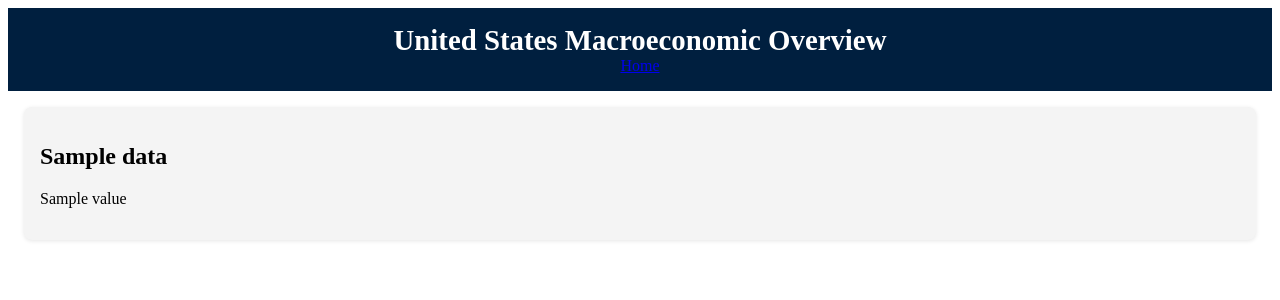
After one commit to jsanford-dev/econ_dashboard, a Flask app: template frontend/templates/us_overview.html in a window 1280 px wide. The commit adds this page. Shown: the top 300 px of the page. Run offline with Flask 3, Linux system fonts and the light colour scheme; the template is opened without the code that fills it: most values are stand-ins (such as "Sample title", 1, 10 or a date in 2020).

Commit message:
Add US overview page

```diff
--- a/backend/app/routes/data.py
+++ b/backend/app/routes/data.py
@@ -8,10 +8,10 @@ data_bp = Blueprint('data', __name__)
 def index():
     return render_template('index.html')
 
-@data_bp.route('/api/data/united-states/overview')
-def us_overview_data():
+@data_bp.route('/united-states/overview')
+def united_states_overview():
     data = fetch_us_overview_data()
-    return jsonify(data)
+    return render_template('us_overview.html', data=data)
 
 @data_bp.route('/api/data/united-states/<topic>')
 def us_topic_data(topic):
--- a/backend/app/services/fred_client.py
+++ b/backend/app/services/fred_client.py
@@ -11,7 +11,7 @@ fred = Fred(api_key=FRED_API_KEY)
 def fetch_us_overview_data():
     series_ids = {
         "Real GDP": "A191RL1Q225SBEA",
-        "Inflation (CPI YoY%)": "CPIAUCNS",
+        "Inflation (CPI YoY%)": "FPCPITOTLZGUSA",
         "Unemployment Rate (%)": "UNRATE",
         "10Y Treasury Yield (%)": "GS10",
         "Fed Funds Rate (%)": "FEDFUNDS"
--- a/frontend/static/css/style.css
+++ b/frontend/static/css/style.css
@@ -103,3 +103,19 @@ header h1 {
     font-size: 0.8rem;
     color: #555;
 }
+
+
+/* ========== US Overview ========== */
+.dashboard-container {
+    display: grid;
+    grid-template-columns: repeat(auto-fit, minmax(250px, 1fr));
+    gap: 1rem;
+    padding: 1rem;
+}
+
+.data-card {
+    background: #f4f4f4;
+    border-radius: 8px;
+    padding: 1rem;
+    box-shadow: 0 1px 4px rgba(0, 0, 0, 0.1);
+}
--- a/frontend/templates/index.html
+++ b/frontend/templates/index.html
@@ -21,9 +21,9 @@
             <button class="nav-button dropdown-toggle">Country ▾</button>
             <div class="dropdown-menu">
                 <div class="dropdown-item has-submenu">
-                    <button class="dropdown-item country-header with-submenu" data-country="united-states">
+                    <a href="/united-states/overview" class="dropdown-item country-header with-submenu">
                         United States
-                    </button>
+                    </a>
                     <div class="dropdown-submenu">
                         <button class="dropdown-item" data-country="united-states" data-topic="labour">Labour</button>
                         <button class="dropdown-item" data-country="united-states" data-topic="inflation">Inflation</button>
--- /dev/null
+++ b/frontend/templates/us_overview.html
@@ -0,0 +1,25 @@
+<!DOCTYPE html>
+<html lang="en">
+<head>
+    <meta charset="UTF-8">
+    <Title>United States Overview</Title>
+    <link rel="stylesheet" href="{{ url_for('static', filename='css/style.css') }}">
+</head>
+<body>
+    <header>
+        <h1>United States Macroeconomic Overview</h1>
+        <a href="{{ url_for('data.index') }}" class="nav-button">Home</a>
+    </header>
+
+    <main>
+        <div class="dashboard-container">
+            {% for label, value in data.items() %}
+                <div class="data-card">
+                    <h2>{{ label }}</h2>
+                    <p>{{ value }}</h2>
+                <div>
+            {% endfor %}
+        </div>
+    </main>
+</body>
+</html>
```
